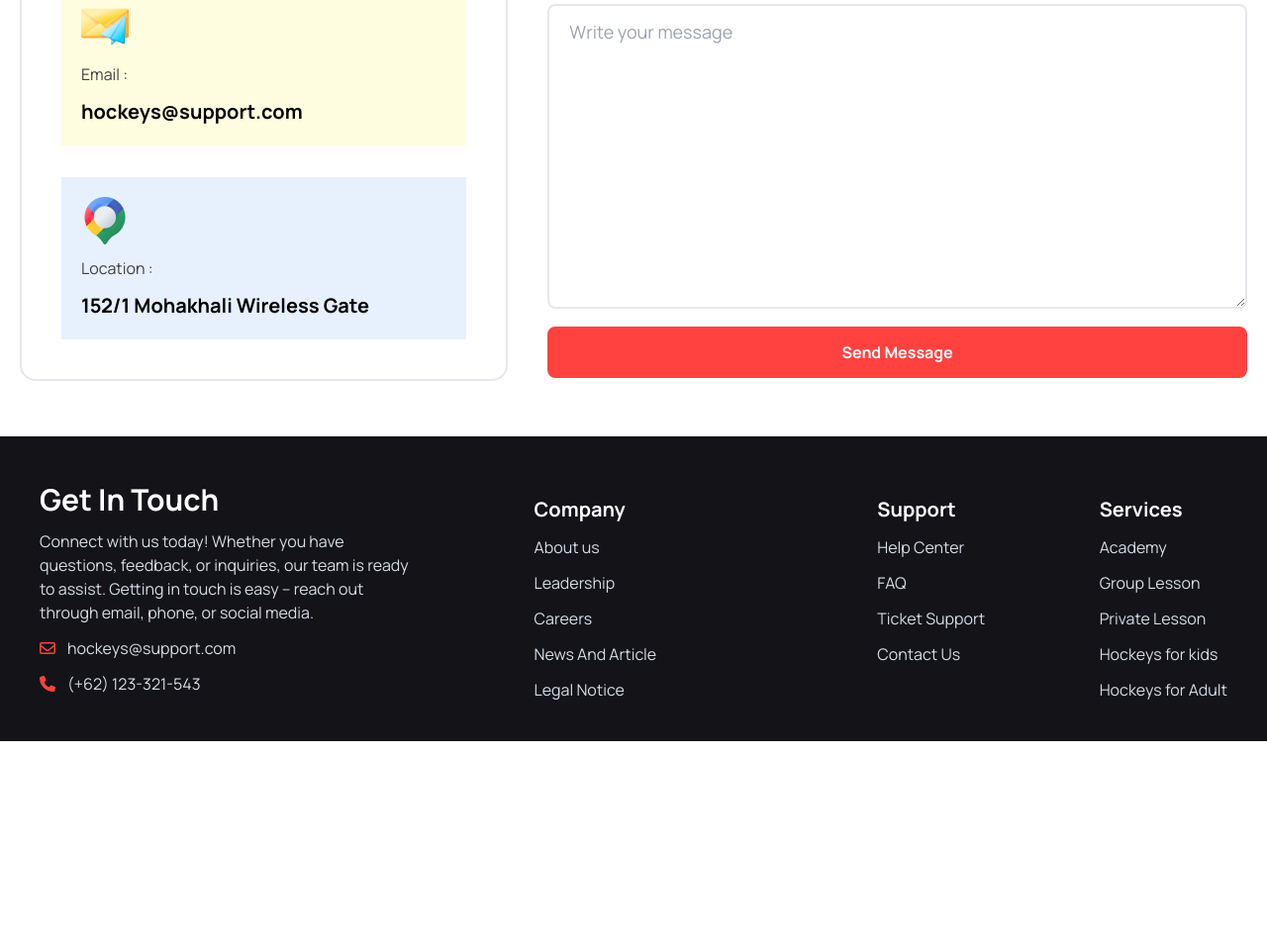
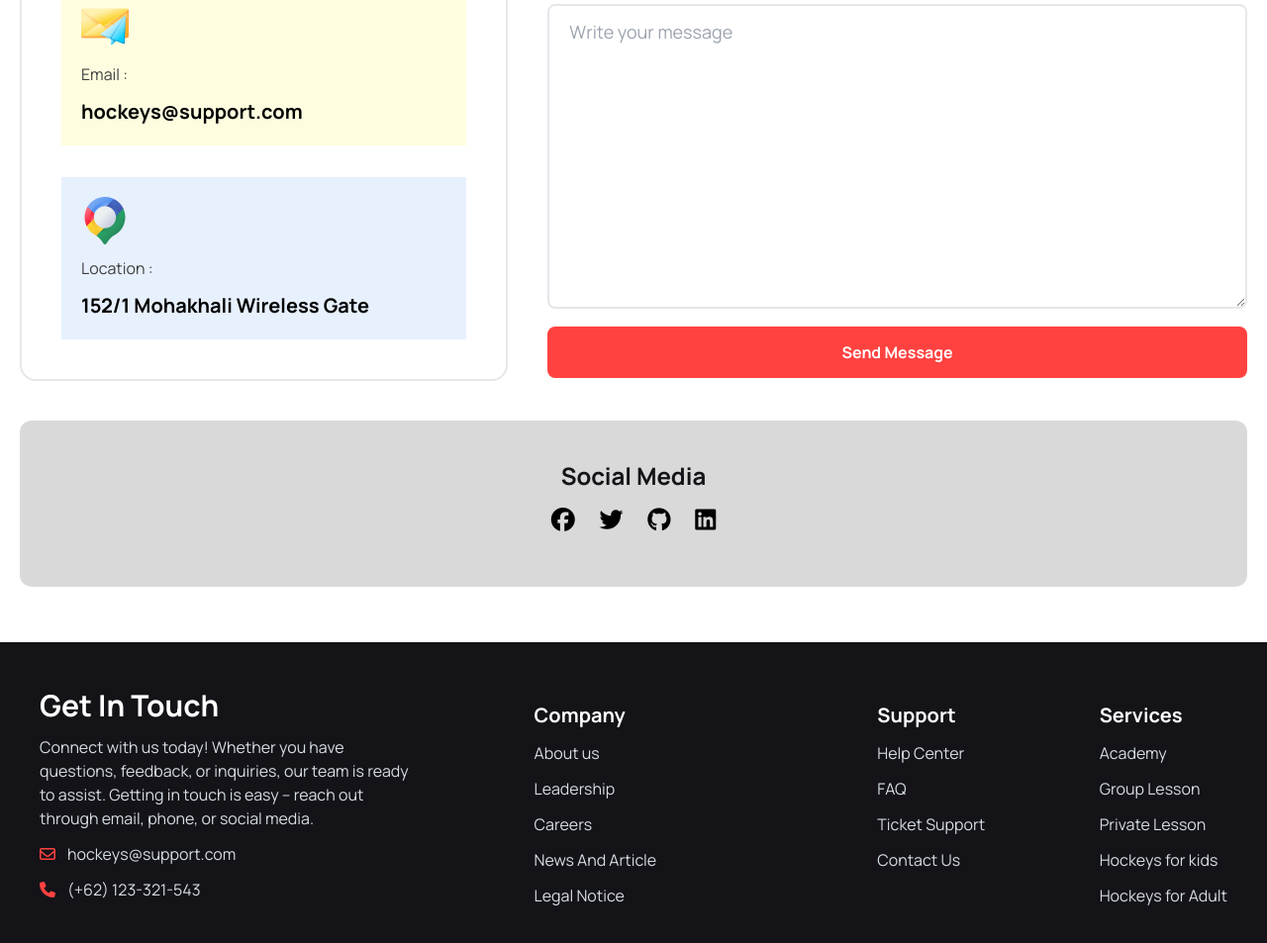
Before and after one commit to sujonahmedsr/B9A3-Hockeys, a plain HTML site: page index.html in a window 1280 px wide. Shown: the part 4744-5697 px from the top of the page at 99% size. Before the commit the page ends 5493 px from the top, so only its background shows below. Drawn offline with nearby package versions, Linux system fonts and the light colour scheme.

Commit message:
social media section complete

```diff
--- a/index.html
+++ b/index.html
@@ -516,6 +516,16 @@
                         Message</button>
                 </form>
             </div>
+
+            <div class="text-center py-10 bg-[#0d0d1228] rounded-xl">
+                <h3 class="font-bold text-2xl text-heading-color">Social Media</h3>
+                <div class="space-x-5 text-2xl py-3">
+                    <i class="fa-brands fa-facebook cursor-pointer"></i>
+                    <i class="fa-brands fa-twitter cursor-pointer"></i>
+                    <i class="fa-brands fa-github cursor-pointer"></i>
+                    <i class="fa-brands fa-linkedin cursor-pointer"></i>
+                </div>
+            </div>
         </section>
     </main>
     <!-- footer section start  -->
```
